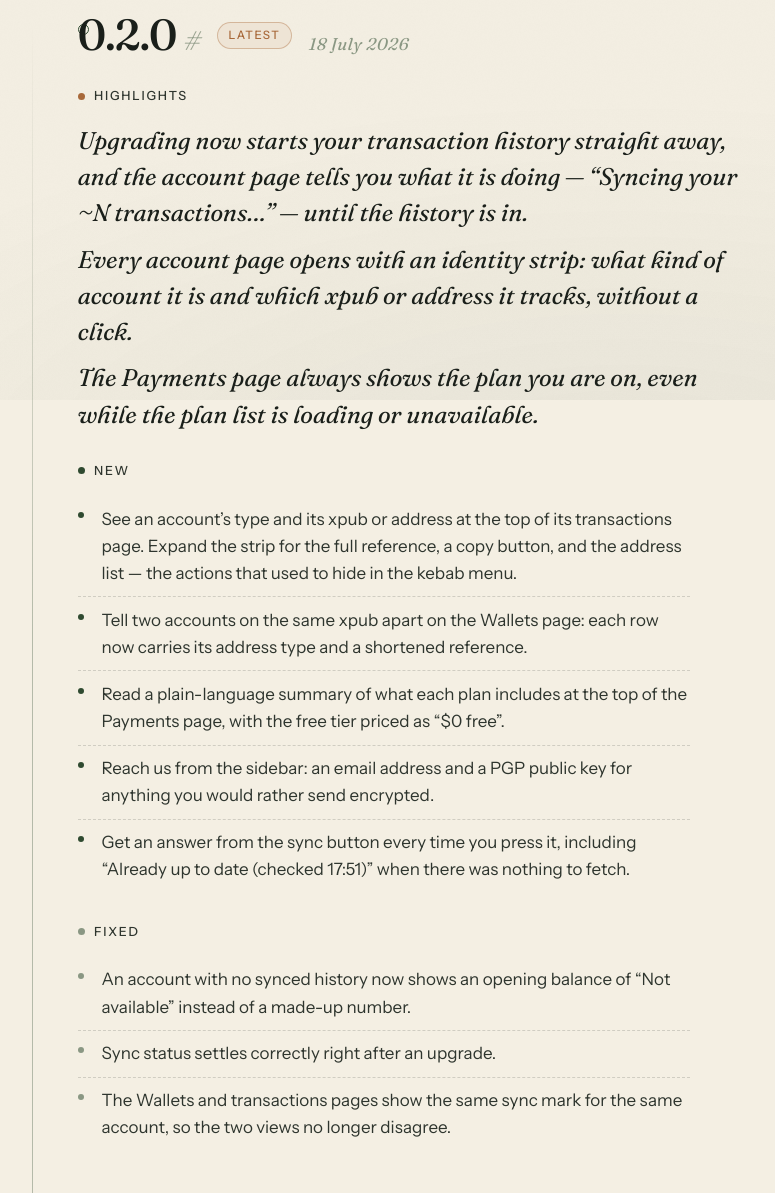
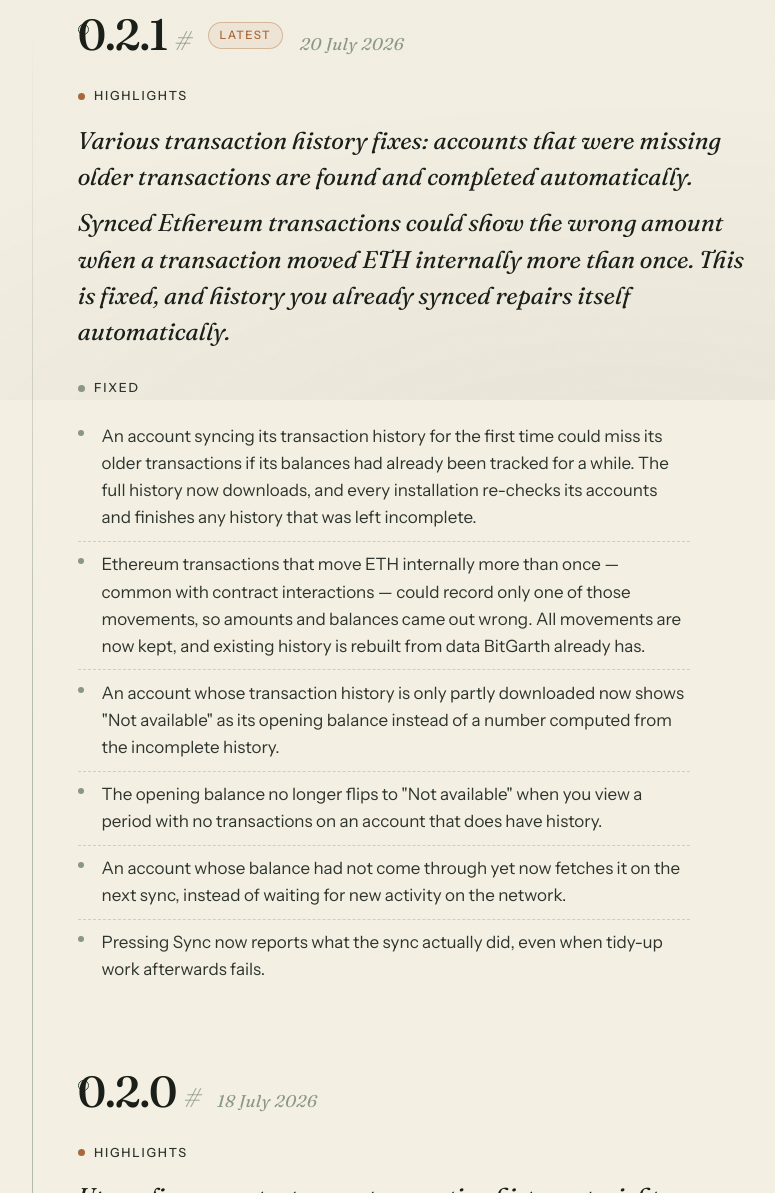
Before and after one commit to BitGarth/bitgarth-landing, a website: page releases.html in a window 1280 px wide. Shown: the part 400-1593 px from the top of the page, without its empty margins (16-791 px from the left). Drawn offline with Linux system fonts and the light colour scheme.

Commit message:
BitGarth release v0.2.1

```diff
--- a/releases.html
+++ b/releases.html
@@ -302,13 +302,41 @@
                Groups: highlights → new → fixed (omit any that are empty).
                ════════════════════════════════════════════════════════════════ -->
 
+          <article class="release" id="0.2.1">
+            <header class="release-head">
+              <h2 class="release-version">
+                0.2.1
+                <a class="release-anchor" href="#0.2.1" aria-label="Copy link to version 0.2.1">#</a>
+              </h2>
+              <span class="latest-tag">Latest</span>
+              <p class="release-date">20 July 2026</p>
+            </header>
+
+            <section class="change-group highlights">
+              <h3>Highlights</h3>
+              <p class="highlight">Various transaction history fixes: accounts that were missing older transactions are found and completed automatically.</p>
+              <p class="highlight">Synced Ethereum transactions could show the wrong amount when a transaction moved ETH internally more than once. This is fixed, and history you already synced repairs itself automatically.</p>
+            </section>
+
+            <section class="change-group fixed">
+              <h3>Fixed</h3>
+              <ul class="change-list">
+                <li>An account syncing its transaction history for the first time could miss its older transactions if its balances had already been tracked for a while. The full history now downloads, and every installation re-checks its accounts and finishes any history that was left incomplete.</li>
+                <li>Ethereum transactions that move ETH internally more than once — common with contract interactions — could record only one of those movements, so amounts and balances came out wrong. All movements are now kept, and existing history is rebuilt from data BitGarth already has.</li>
+                <li>An account whose transaction history is only partly downloaded now shows "Not available" as its opening balance instead of a number computed from the incomplete history.</li>
+                <li>The opening balance no longer flips to "Not available" when you view a period with no transactions on an account that does have history.</li>
+                <li>An account whose balance had not come through yet now fetches it on the next sync, instead of waiting for new activity on the network.</li>
+                <li>Pressing Sync now reports what the sync actually did, even when tidy-up work afterwards fails.</li>
+              </ul>
+            </section>
+          </article>
+
           <article class="release" id="0.2.0">
             <header class="release-head">
               <h2 class="release-version">
                 0.2.0
                 <a class="release-anchor" href="#0.2.0" aria-label="Copy link to version 0.2.0">#</a>
               </h2>
-              <span class="latest-tag">Latest</span>
               <p class="release-date">18 July 2026</p>
             </header>
 
```
